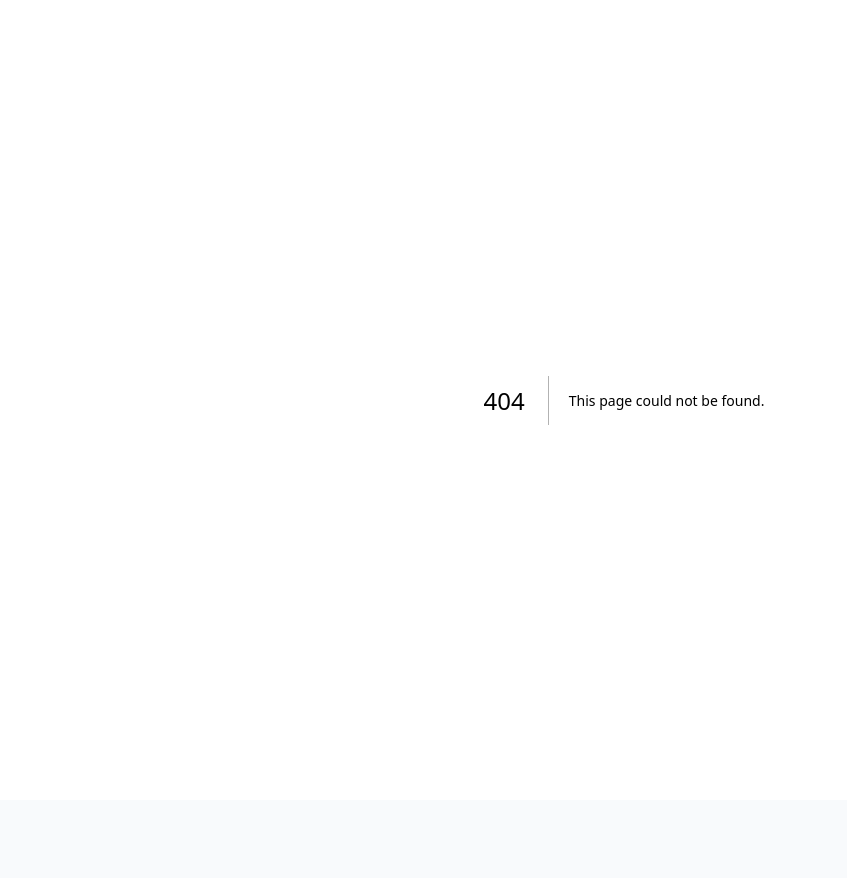
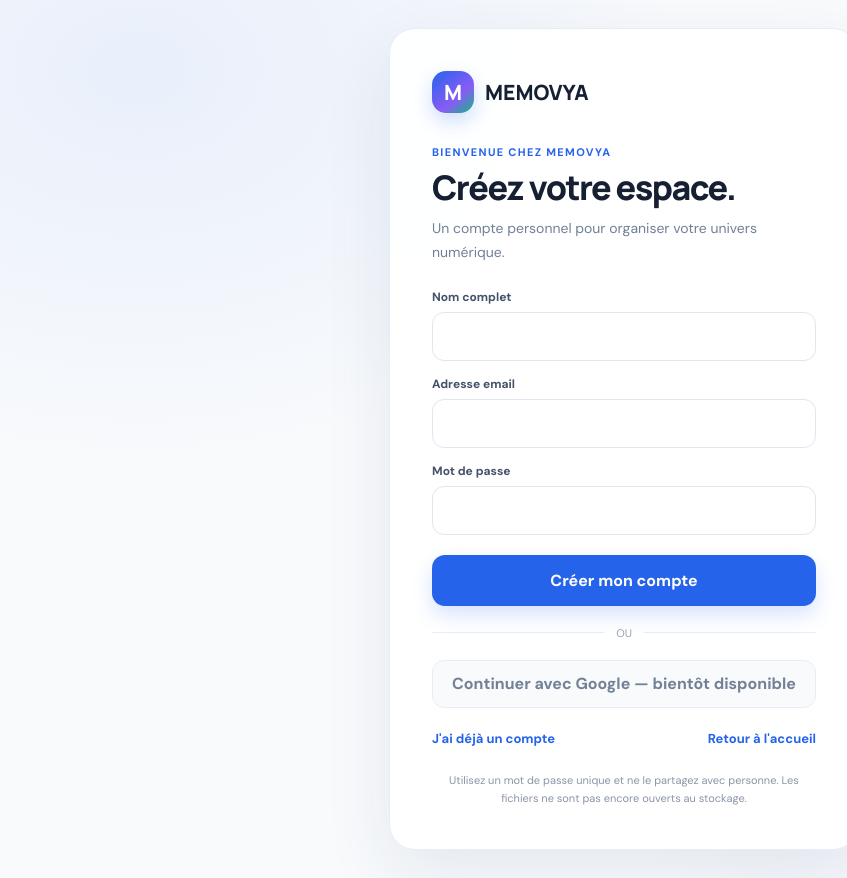
Before and after one commit to jemoresjemor9-collab/MEMOVYA, a Next.js app: page /signup in a window 1280 px wide. Before the commit this address had no page. Shown: the whole page, without its empty margins (16-863 px from the left). Before the commit the page ends 800 px from the top, so only its background shows below. Built offline with nearby package versions, Linux system fonts and the light colour scheme; no server answers.

Commit message:
Add app/signup/page.tsx

```diff
--- /dev/null
+++ b/app/signup/page.tsx
@@ -0,0 +1,28 @@
+import Link from "next/link";
+import AuthForm from "@/components/auth-form";
+
+export const metadata = { title: "Créer un compte" };
+
+export default function SignupPage() {
+  return (
+    <main className="auth-screen">
+      <section className="auth-card">
+        <Link href="/" className="auth-brand">
+          <span className="brand-mark" aria-hidden="true">M</span>
+          MEMOVYA
+        </Link>
+        <div className="auth-intro">
+          <p className="auth-kicker">BIENVENUE CHEZ MEMOVYA</p>
+          <h1 className="auth-title">Créez votre espace.</h1>
+          <p className="auth-description">Un compte personnel pour organiser votre univers numérique.</p>
+        </div>
+        <AuthForm mode="signup" />
+        <div className="auth-links">
+          <Link href="/login">J'ai déjà un compte</Link>
+          <Link href="/">Retour à l'accueil</Link>
+        </div>
+        <p className="auth-note">Utilisez un mot de passe unique et ne le partagez avec personne. Les fichiers ne sont pas encore ouverts au stockage.</p>
+      </section>
+    </main>
+  );
+}
```
